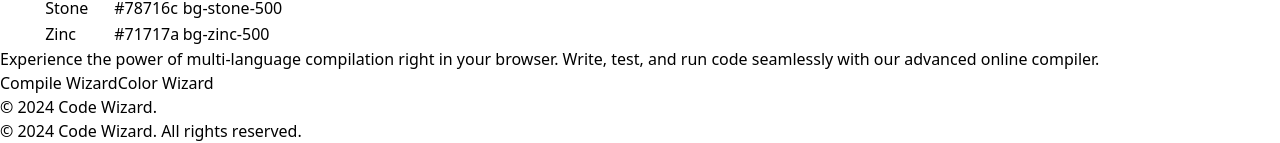
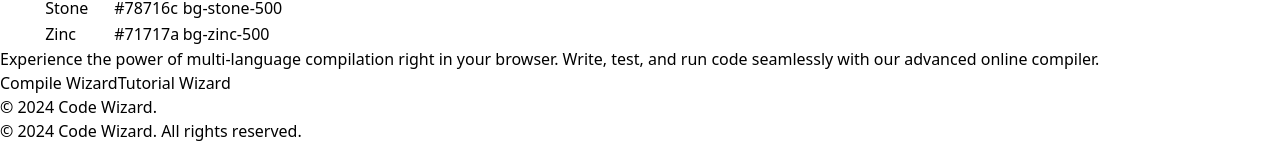
Before and after one commit to y4th4rthh/text-editor-app, a React (Vite) app: page /color-picker in a window 1280 px wide. Shown: the part 1075-1218 px from the top of the page. Built offline with nearby package versions, Linux system fonts and the light colour scheme.

Commit message:
few change in ui

```diff
--- a/src/ColorPicker.jsx
+++ b/src/ColorPicker.jsx
@@ -132,10 +132,10 @@ const ColorPicker = () => {
           </Link>
 
           <Link
-            to="/color-picker"
+            to="/main"
             className="bg-purple-500 hover:bg-purple-600 text-white font-bold py-2 px-2 text-sm sm:py-3 sm:px-8 rounded transition duration-300 sm:text-lg"
           >
-            Color Wizard
+            Tutorial Wizard
           </Link>
         </div>
       </div>
```
